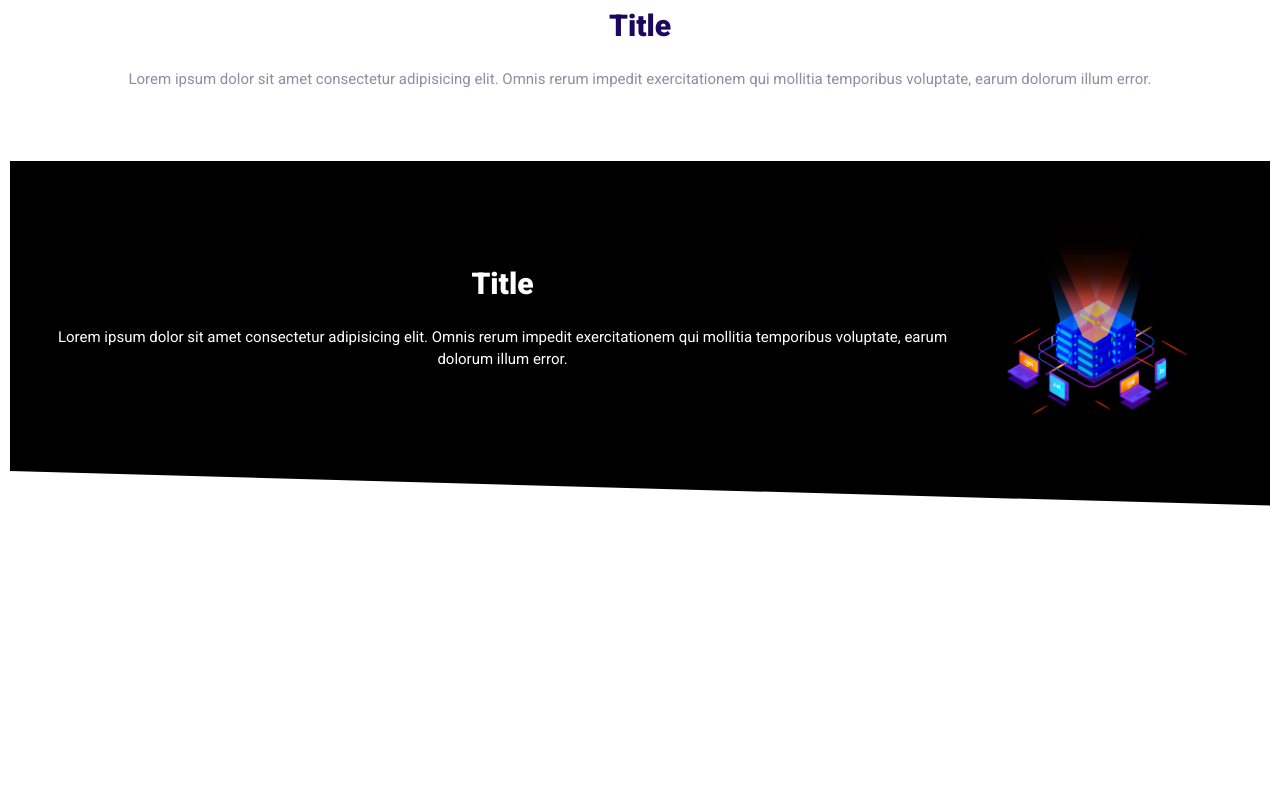
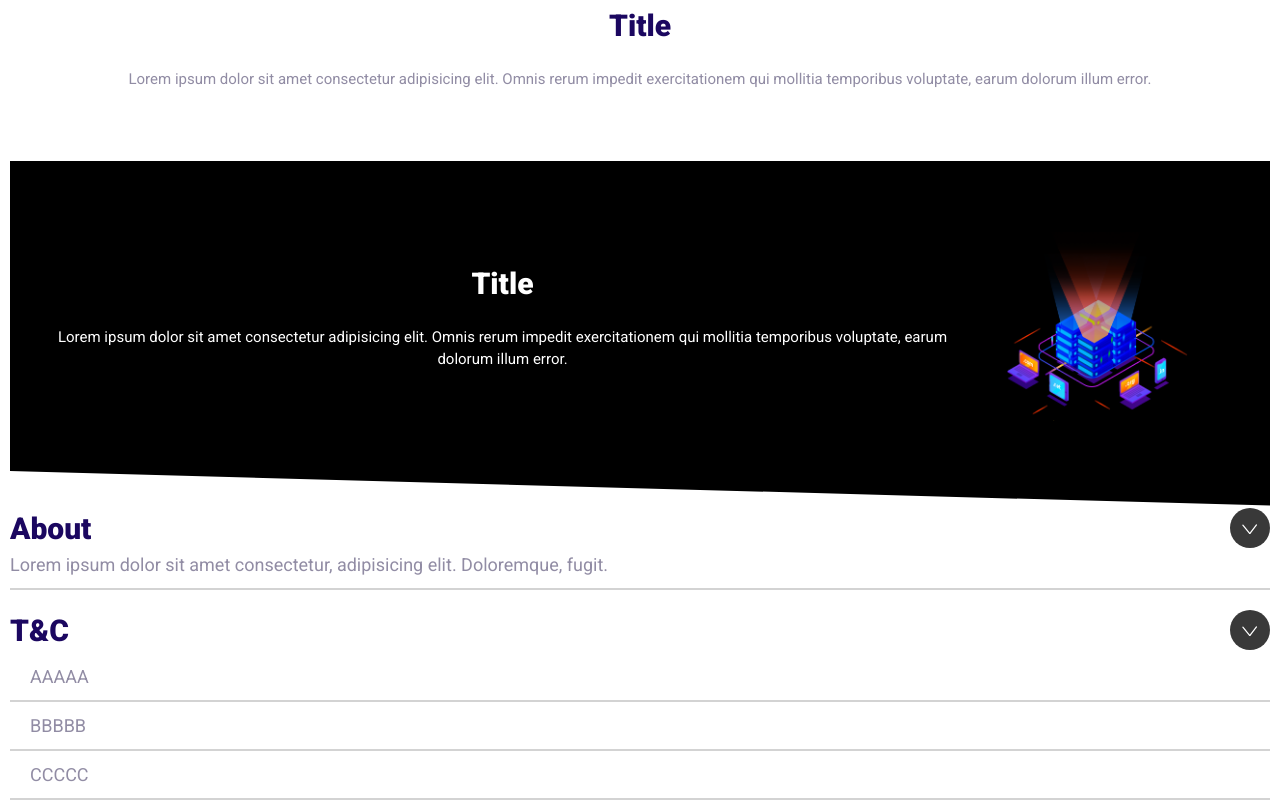
Before and after one commit to jerred-coding/ycyc, a plain HTML site: page index.html in a window 1280 px wide. Shown: the part 3394-4204 px from the top of the page. Before the commit the page ends 3910 px from the top, so only its background shows below. Drawn offline with Linux system fonts and the light colour scheme.

Commit message:
collapsible draft

```diff
--- a/index.html
+++ b/index.html
@@ -270,5 +270,36 @@
         />
       </div>
     </div>
+
+    <div class="collapsible collapsible--expanded">
+      <header class="collapsible--header">
+        <h2 class="collapsible__heading">About</h2>
+        <svg class="icon icon--white collapsible__icon">
+          <use xlink:href="images/sprite.svg#chevron"></use>
+        </svg>
+      </header>
+      <p class="collapsible--content collapsible--content-p">
+        Lorem ipsum dolor sit amet consectetur, adipisicing elit. Doloremque,
+        fugit.
+      </p>
+    </div>
+
+    <div class="collapsible collapsible--expanded">
+      <header class="collapsible--header">
+        <h2 class="collapsible__heading">T&C</h2>
+        <svg class="icon icon--white collapsible__icon">
+          <use xlink:href="images/sprite.svg#chevron"></use>
+        </svg>
+      </header>
+      <div class="collapsible--content">
+        <div class="collapsible--list">
+          <a class="collapsible--list__item" href="#">AAAAA</a>
+          <a class="collapsible--list__item" href="#">BBBBB</a>
+          <a class="collapsible--list__item" href="#">CCCCC</a>
+        </div>
+      </div>
+    </div>
+
+    <script src="js/main.js"></script>
   </body>
 </html>
--- /dev/null
+++ b/js/main.js
@@ -0,0 +1,6 @@
+const collapsibles = document.querySelectorAll(".collapsible");
+collapsibles.forEach((item) =>
+  item.addEventListener("click", function () {
+    this.classList.toggle("collapsible--expanded");
+  })
+);
--- a/ycyc CSS/style.css
+++ b/ycyc CSS/style.css
@@ -706,3 +706,58 @@ a {
     font-size: 1.5rem;
   }
 }
+
+.collapsible--header {
+  display: flex;
+  justify-content: space-between;
+  align-items: center;
+}
+
+.collapsible__heading {
+  margin: 0;
+  font-size: 3rem;
+}
+
+.collapsible__icon {
+  transform: rotate(-90deg);
+  transition: transform 0.3s;
+}
+
+.collapsible--content {
+  max-height: 0;
+  opacity: 0;
+  transition: all 0.3s;
+  overflow: hidden;
+}
+
+.collapsible--content-p,
+.collapsible--list__item {
+  border-bottom: 2px solid lightgray;
+  padding-bottom: 1rem;
+}
+
+.collapsible--expanded .collapsible__icon {
+  transform: rotate(0);
+}
+
+.collapsible--expanded .collapsible--content {
+  max-height: 100%;
+  opacity: 1;
+}
+
+.collapsible--list {
+  display: flex;
+  flex-direction: column;
+}
+
+.collapsible--list__item {
+  padding: 1rem 2rem;
+}
+
+.collapsible--list > a {
+  color: var(--color-body);
+}
+
+.collapsible--list__item:hover {
+  color: var(--color-body-darker);
+}
```
Also changed, not shown: components/collapsible.html (added, +31 -0 lines).
